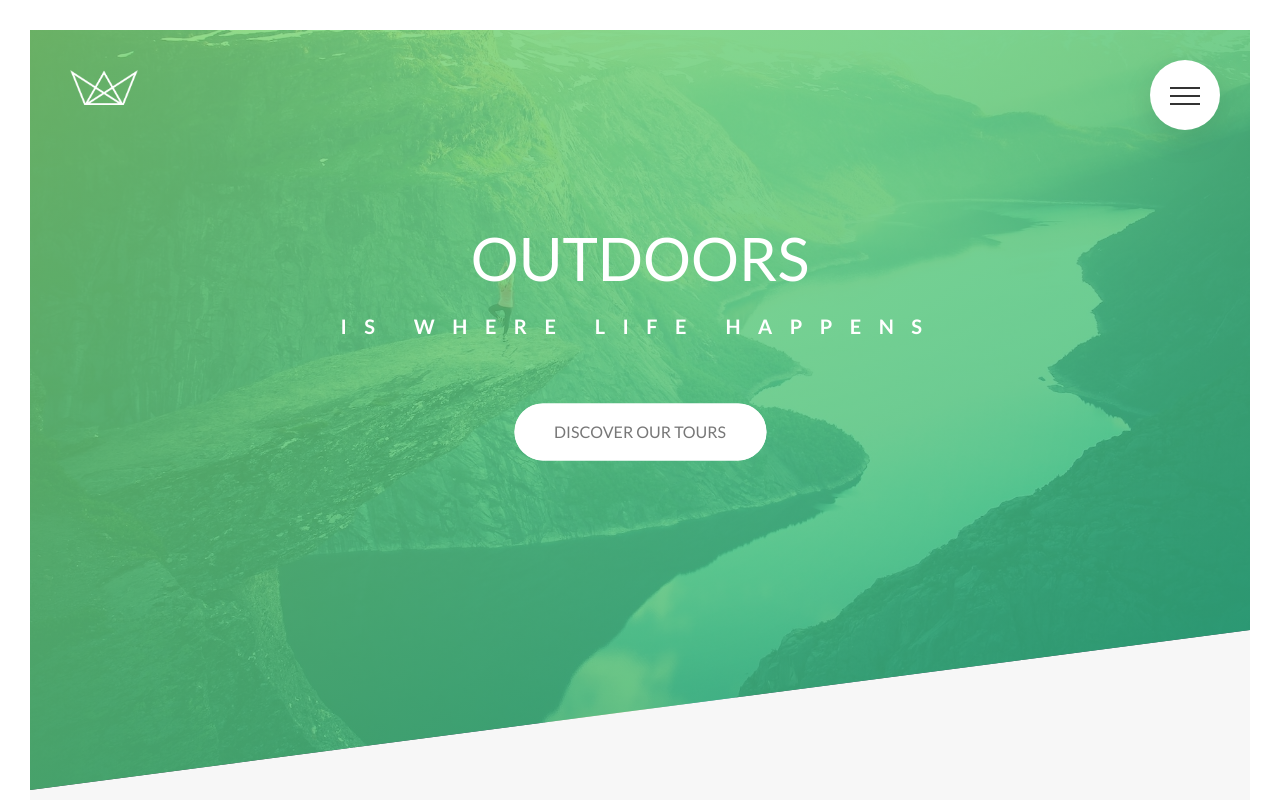
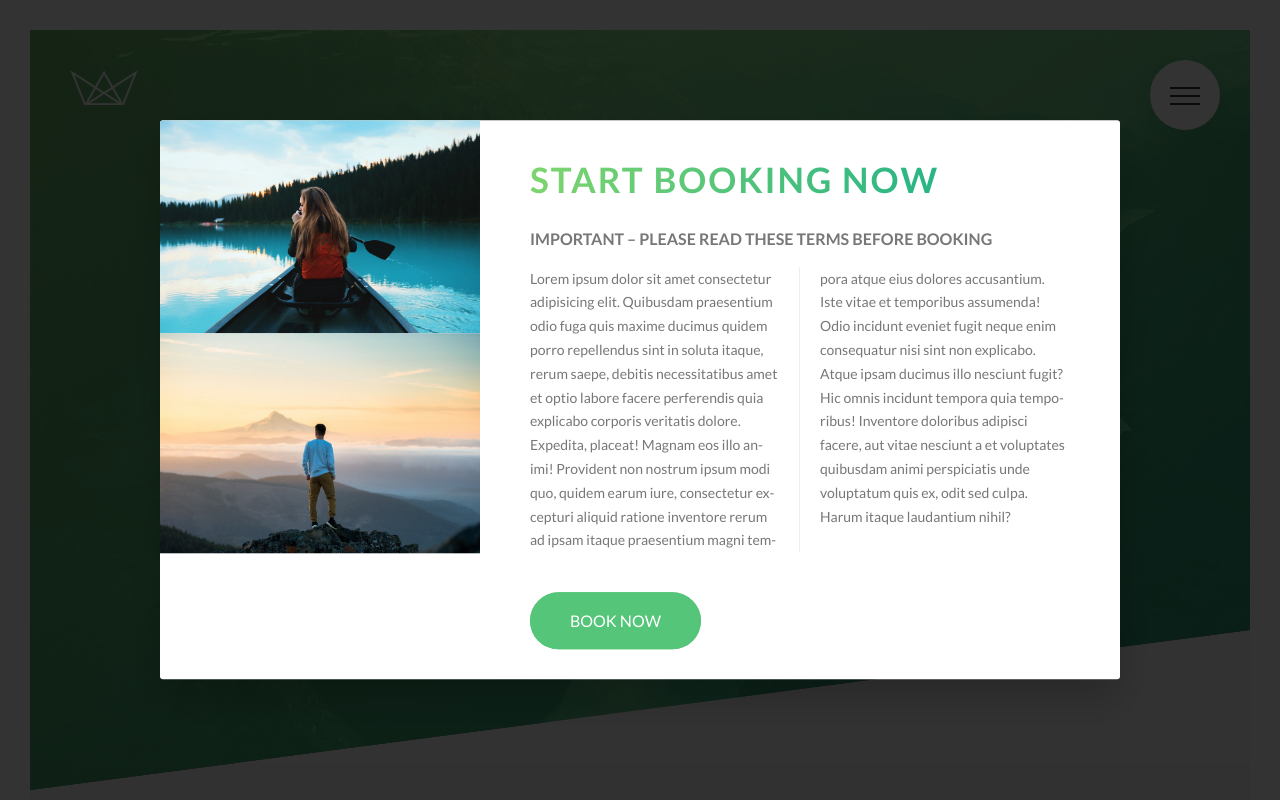
Before and after one commit to fatihay/natours, a website: page index.html in a window 1280 px wide. Shown: the top 800 px of the page. Drawn offline with Linux system fonts and the light colour scheme.

Commit message:
popup part 1

```diff
--- a/index.html
+++ b/index.html
@@ -441,15 +441,43 @@
       </div>
       <div class="col-1-of-2">
         <p class="footer__copyright">
-          Built my <a href="#" class="footer__link">Jonas Schedtmann</a> for his online course <a href="#" class="footer__link">Advenced
-            CSS and Sass</a>. Copyright &copy; by Jonas Schmedtmann. You are allowed 100% allowed to use this webpage for both personal and commercial use
-            but Not to claim it as your own design. A credit to the original author, Jonas Schedtmann, is of course highly appreciated!
+          Built my <a href="#" class="footer__link">Jonas Schedtmann</a> for his online course <a href="#"
+            class="footer__link">Advenced
+            CSS and Sass</a>. Copyright &copy; by Jonas Schmedtmann. You are allowed 100% allowed to use this webpage
+          for both personal and commercial use
+          but Not to claim it as your own design. A credit to the original author, Jonas Schedtmann, is of course highly
+          appreciated!
         </p>
       </div>
     </div>
 
   </footer>
 
+  <div class="popup">
+    <div class="popup__content">
+      <div class="popup__left">
+        <img src="img/nat-8.jpg" alt="Tour photo" class="popup__img">
+        <img src="img/nat-9.jpg" alt="Tour photo" class="popup__img">
+      </div>
+      <div class="popup__right">
+        <h2 class="heading-secondary u-margin-bottom-small">Start booking now</h2>
+        <h3 class="heading-tertiary u-margin-bottom-small">Important &ndash; Please read these terms before booking
+        </h3>
+        <p class="popup__text">
+          Lorem ipsum dolor sit amet consectetur adipisicing elit. Quibusdam praesentium odio fuga quis maxime ducimus
+          quidem porro repellendus sint in soluta itaque, rerum saepe, debitis necessitatibus amet et optio labore
+          facere perferendis quia explicabo corporis veritatis dolore. Expedita, placeat! Magnam eos illo animi!
+          Provident non nostrum ipsum modi quo, quidem earum iure, consectetur excepturi aliquid ratione inventore rerum
+          ad ipsam itaque praesentium magni tempora atque eius dolores accusantium. Iste vitae et temporibus assumenda!
+          Odio incidunt eveniet fugit neque enim consequatur nisi sint non explicabo. Atque ipsam ducimus illo nesciunt
+          fugit? Hic omnis incidunt tempora quia temporibus! Inventore doloribus adipisci facere, aut vitae nesciunt a
+          et voluptates quibusdam animi perspiciatis unde voluptatum quis ex, odit sed culpa. Harum itaque laudantium
+          nihil?
+        </p>
+        <a href="#" class="btn btn--green">Book now</a>
+      </div>
+    </div>
+  </div>
 
   <!--
 
--- a/sass/abstract/_mixins.scss
+++ b/sass/abstract/_mixins.scss
@@ -12,3 +12,10 @@
   left: 50%;
   transform: translate(-50%, -50%);
 }
+
+@mixin absCenter {
+  position: absolute;
+  top: 50%;
+  left: 50%;
+  transform: translate(-50%, -50%);
+}
--- /dev/null
+++ b/sass/components/_popup.scss
@@ -0,0 +1,63 @@
+.popup {
+  height: 100vh;
+  width: 100%;
+  position: fixed;
+  top: 0;
+  left: 0;
+  background-color: rgba($color-black, $alpha: 0.8);
+  z-index: 9999;
+  &__content {
+    @include absCenter;
+    width: 75%;
+    background-color: $color-white;
+    box-shadow: 0 2rem 4rem rgba($color-black, $alpha: 0.2);
+    border-radius: 3px;
+    display: table;
+    // alttaki table-cell'lerin parentı olduğu için burada table kullanıyoruz.
+    overflow: hidden;
+  }
+
+  &__left {
+    width: 33.333%;
+    // float: left;
+    display: table-cell;
+  }
+
+  &__right {
+    width: 66.6667%;
+    // float: left;
+    display: table-cell;
+    // tüm yüksekliği kaplaması ve sol tarafla eşit olması için float yerine table-cell kullanıyoruz
+    vertical-align: middle;
+    padding: 3rem 5rem;
+  }
+
+  &__img {
+    display: block;
+    width: 100%;
+  }
+
+  &__text {
+    font-size: 1.4rem;
+    margin-bottom: 4rem;
+
+    -moz-column-count: 2;
+    -moz-column-gap: 4rem;
+    -moz-column-rule: 1px solid $color-grey-light-2;
+
+    column-count: 2;
+    // otomatik olarak 2 kolona ayırıyor
+
+    column-gap: 4rem;
+    // Default 1em = 14px (current element font size), kolonlar arasındaki boşluk
+
+    column-rule: 1px solid $color-grey-light-2;
+    // like a border, hoş bi çizgi
+
+    -moz-hyphens: auto;
+    -ms-hyphens: auto;
+    -webkit-hyphens: auto;
+    hyphens: auto;
+    // sonda kalan kelimeleri güzel bölüyor
+  }
+}
--- a/sass/main.scss
+++ b/sass/main.scss
@@ -7,6 +7,7 @@
 @import "base/typography";
 @import "base/utilities";
 
+@import "components/popup";
 @import "components/button";
 @import "components/card";
 @import "components/composition";
```
Also changed, not shown: css/style.css.
